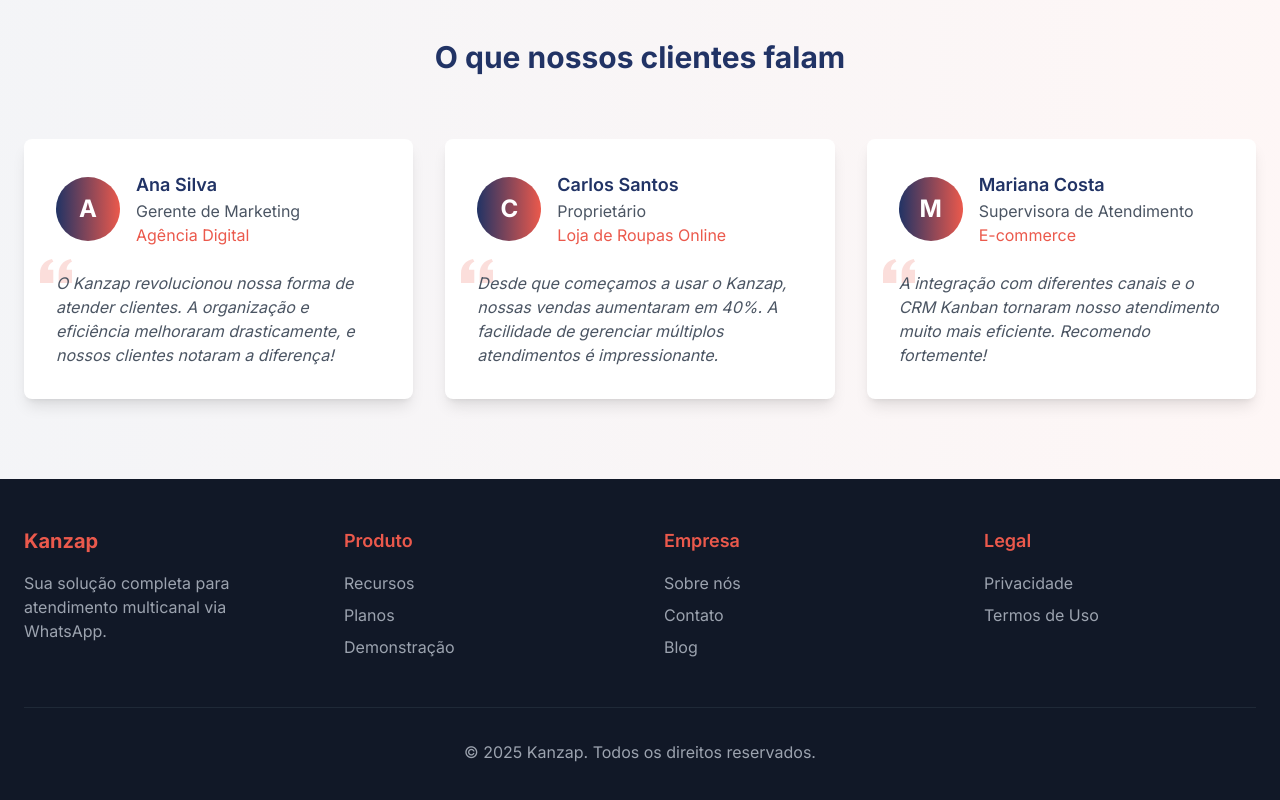
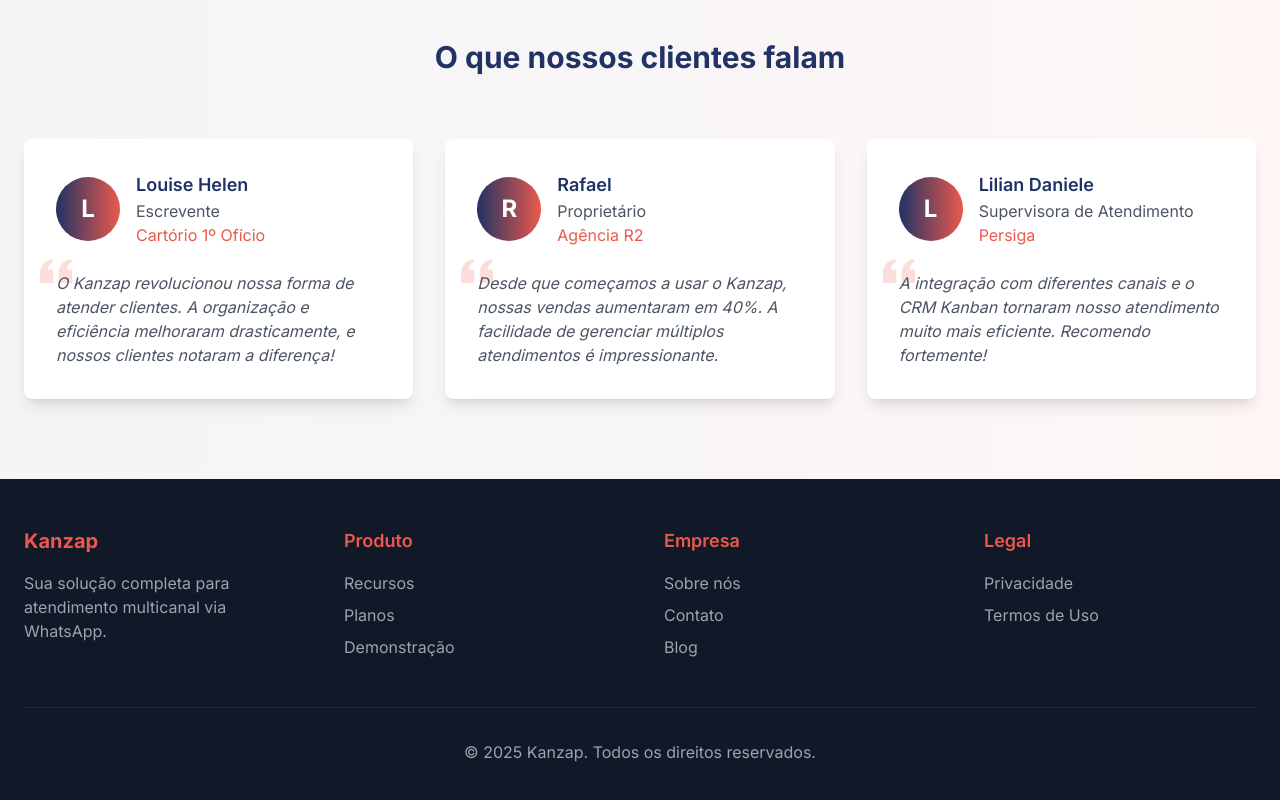
Before and after one commit to bruno-garcez-se/tradechat, a Next.js app: page / in a window 1280 px wide. Shown: the part 2835-3635 px from the top of the page. Built offline with nearby package versions, Linux system fonts and the light colour scheme.

Commit message:
Atualizando informações dos depoimentos com novos clientes

```diff
--- a/src/app/components/TestimonialsSection.tsx
+++ b/src/app/components/TestimonialsSection.tsx
@@ -5,21 +5,21 @@
 const TestimonialsSection = () => {
   const testimonials = [
     {
-      name: 'Ana Silva',
-      role: 'Gerente de Marketing',
-      company: 'Agência Digital',
+      name: 'Louise Helen',
+      role: 'Escrevente',
+      company: 'Cartório 1º Ofício',
       text: 'O Kanzap revolucionou nossa forma de atender clientes. A organização e eficiência melhoraram drasticamente, e nossos clientes notaram a diferença!'
     },
     {
-      name: 'Carlos Santos',
+      name: 'Rafael',
       role: 'Proprietário',
-      company: 'Loja de Roupas Online',
+      company: 'Agência R2',
       text: 'Desde que começamos a usar o Kanzap, nossas vendas aumentaram em 40%. A facilidade de gerenciar múltiplos atendimentos é impressionante.'
     },
     {
-      name: 'Mariana Costa',
+      name: 'Lilian Daniele',
       role: 'Supervisora de Atendimento',
-      company: 'E-commerce',
+      company: 'Persiga',
       text: 'A integração com diferentes canais e o CRM Kanban tornaram nosso atendimento muito mais eficiente. Recomendo fortemente!'
     }
   ]
```
